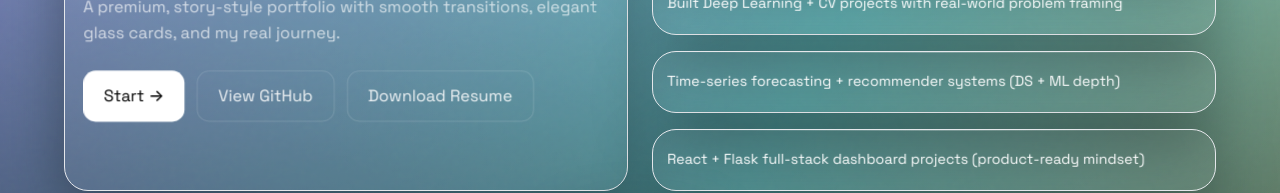
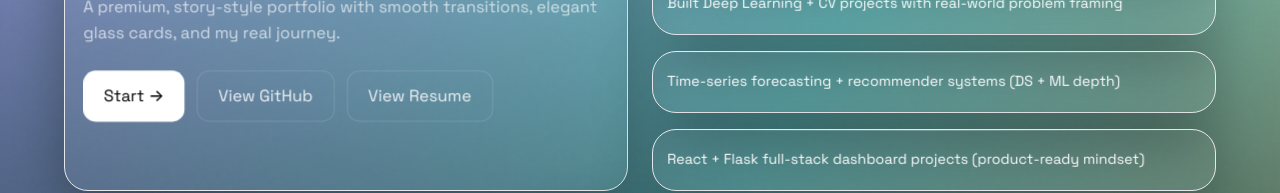
Before and after one commit to Sukriti17/sukriti-portfolio-wrapped, a React (Vite) app: page / in a window 1280 px wide. Shown: the part 508-701 px from the top of the page. Built offline with nearby package versions, Linux system fonts and the light colour scheme.

Commit message:
Fix resume link to absolute GitHub Pages URL

```diff
--- a/src/pages/WrappedPortfolio.jsx
+++ b/src/pages/WrappedPortfolio.jsx
@@ -270,19 +270,15 @@ useEffect(() => {
                     >
                     View GitHub
                     </a>
-                    <button
-  onClick={() => {
-    const link = document.createElement("a");
-    link.href = `${import.meta.env.BASE_URL}Sukriti_Singh_Resume.pdf`;
-    link.download = "Sukriti_Singh_Resume.pdf";
-    document.body.appendChild(link);
-    link.click();
-    document.body.removeChild(link);
-  }}
+                    <a
+  href="https://sukriti17.github.io/sukriti-portfolio-wrapped/Sukriti_Singh_Resume.pdf"
+  target="_blank"
+  rel="noopener noreferrer"
   className="rounded-xl px-5 py-3 border border-white/15 text-white/90 hover:bg-white/5 transition"
 >
-  Download Resume
-</button>
+  View Resume
+</a>
+
 
 
 
```
